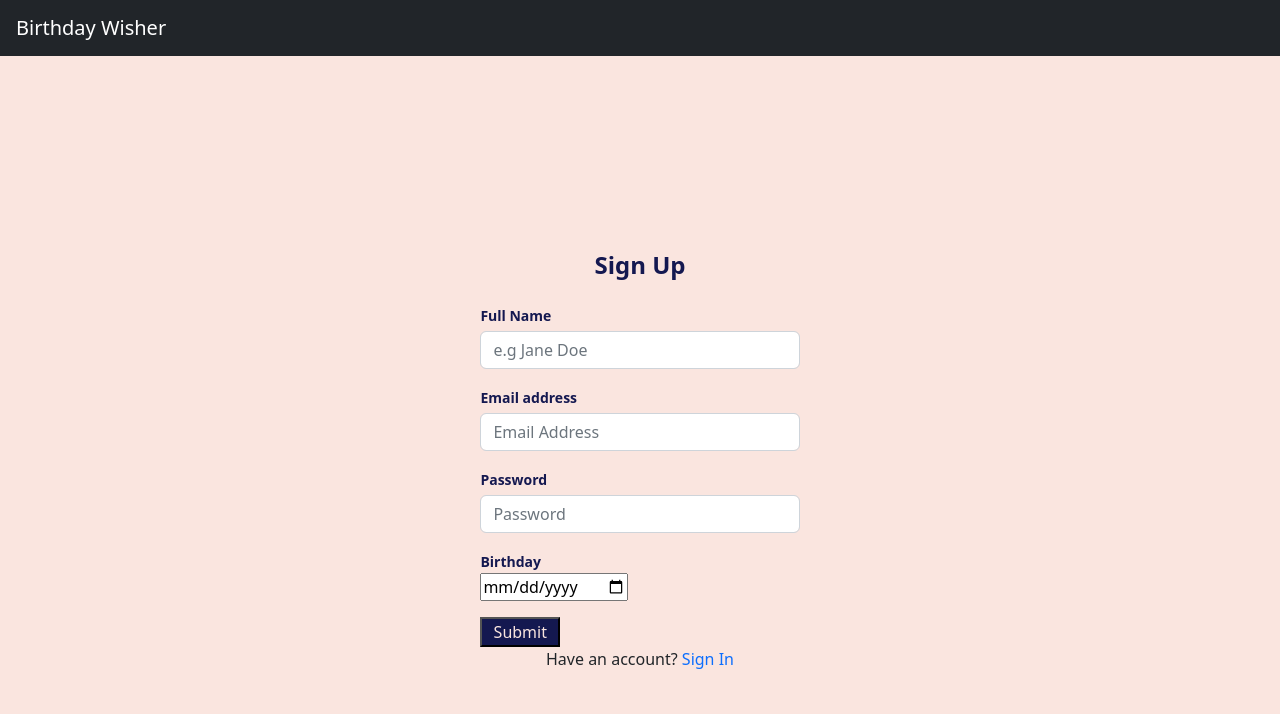
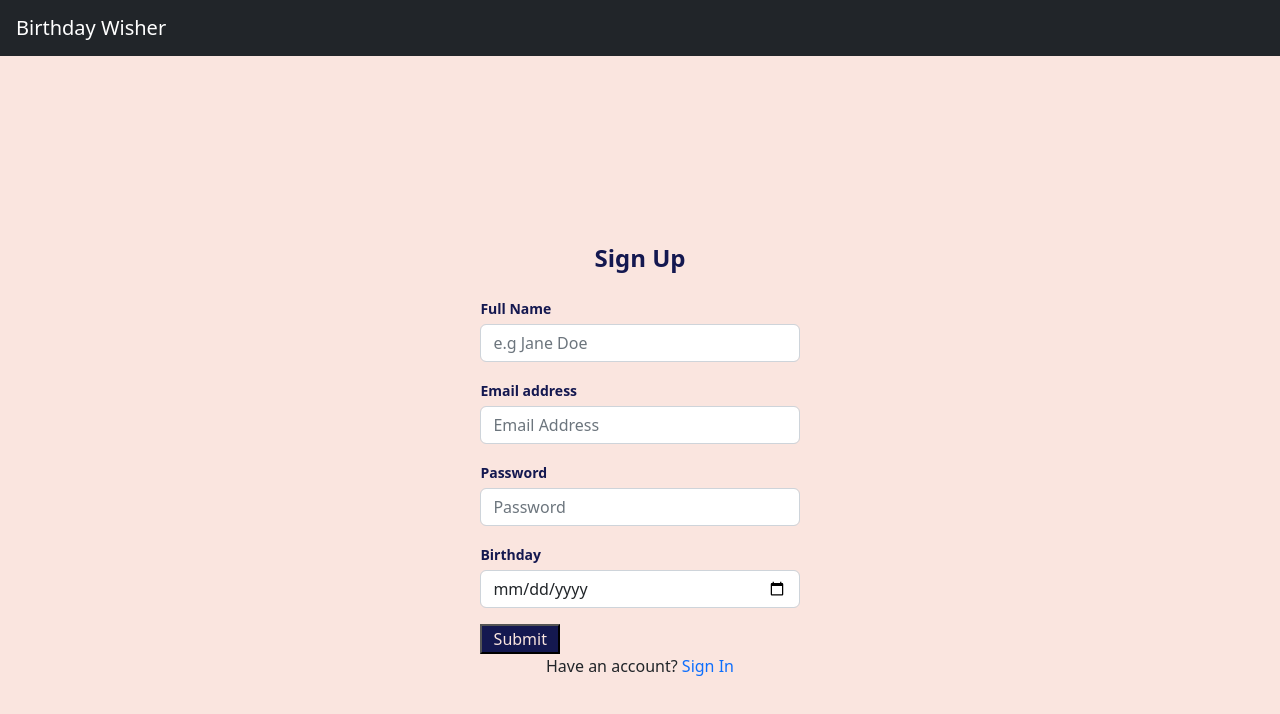
Before and after one commit to isaguimet/birthday-wisher, a React (Create React App) app in the folder client/: page / in a window 1280 px wide. Both pictures are taken after a click on the element "Create an Account". Shown: the top 714 px of the page. Built offline with nearby package versions, Linux system fonts and the light colour scheme.

Commit message:
Set min and max values

```diff
--- a/client/src/components/DatePicker.jsx
+++ b/client/src/components/DatePicker.jsx
@@ -9,9 +9,14 @@ const DatePicker = () => {
     };
 
     return (
+    //Minimum year: 0000 01 01
+    //Maximum year: 3000 12 31
     <div>
         <input
         type="date"
+        min="0000-01-01"
+        max="3000-12-31"
+        className="form-control mt-1"
         onChange={handleChange}
         ref={dateInputRef}
         />
```
